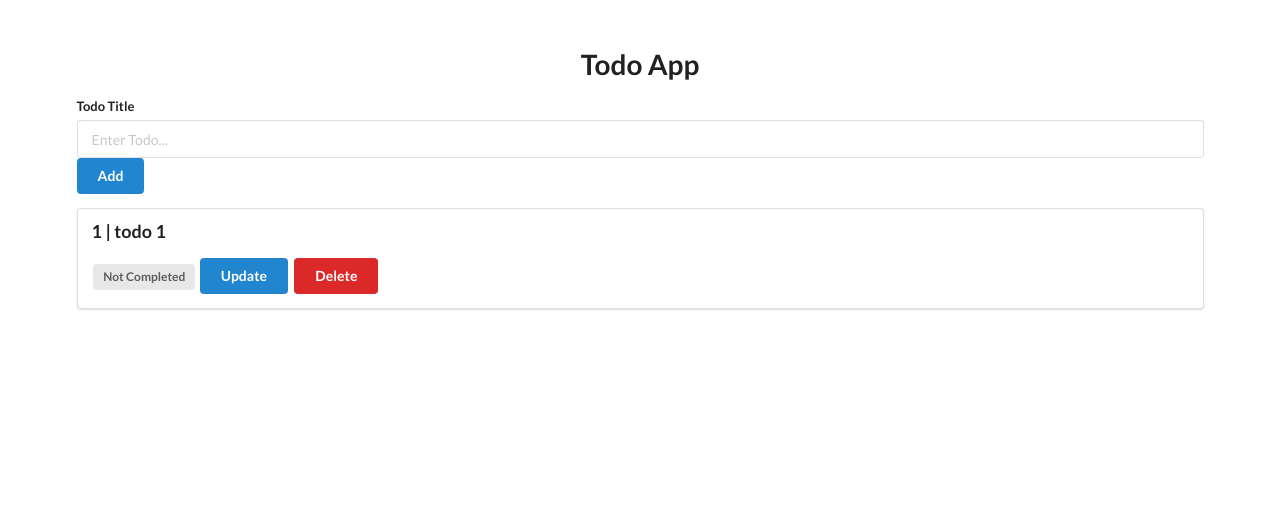
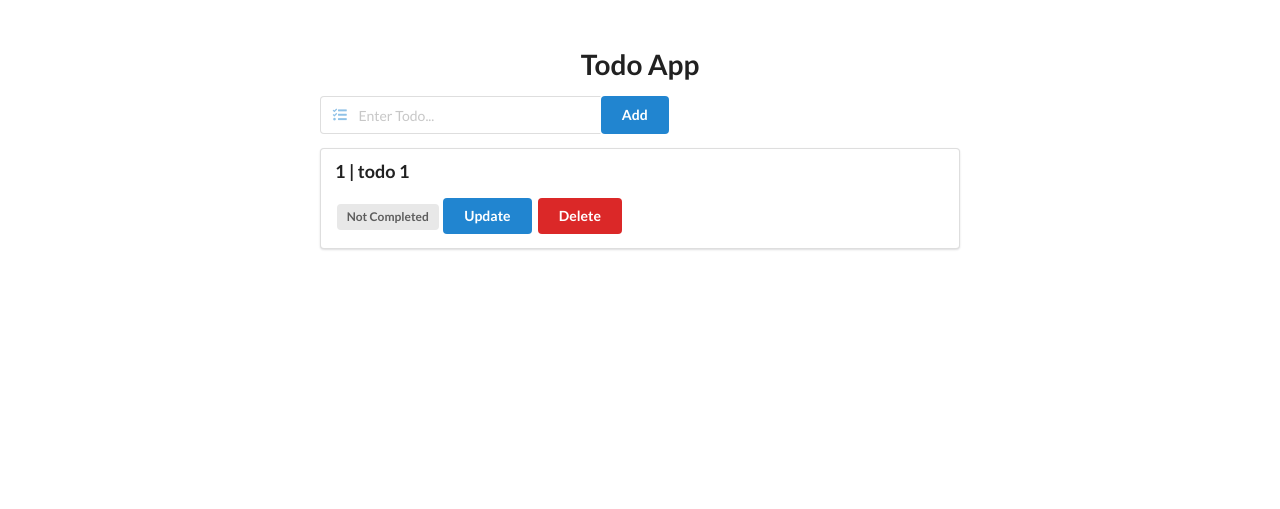
Before and after one commit to SeanBond13/flask-todo, a Flask app: page / in a window 1280 px wide. Shown: the top 509 px of the page. Run offline with Flask 2, Linux system fonts and the light colour scheme; data comes from the database, SQL or seed files in the repository.

Commit message:
set width to 50%, added icon to input field

```diff
--- a/templates/base.html
+++ b/templates/base.html
@@ -9,17 +9,16 @@
     <script src="https://cdn.jsdelivr.net/npm/semantic-ui@2.4.2/dist/semantic.min.js"></script>
 </head>
 <body>
-    <div style="margin-top: 50px" class="ui container">
+    <div style="margin-top: 50px; width: 50%" class="ui container">
 
     <h1 class="ui center aligned header">Todo App</h1>
 
     <form class="ui form" action="/add" method="post">
-        <div class="field">
-            <label for="title">Todo Title</label>
+        <div class="ui right labeled left icon input">
+            <i class="blue tasks icon"></i>
             <input type="text" name="title" placeholder="Enter Todo...">
-            <br>
-            <button class="ui blue button" type="submit">Add</button>
-        </div>
+            <button class="ui blue button">Add</button>
+          </div>
     </form>
 
     {% for todo in todo_list %}
```
